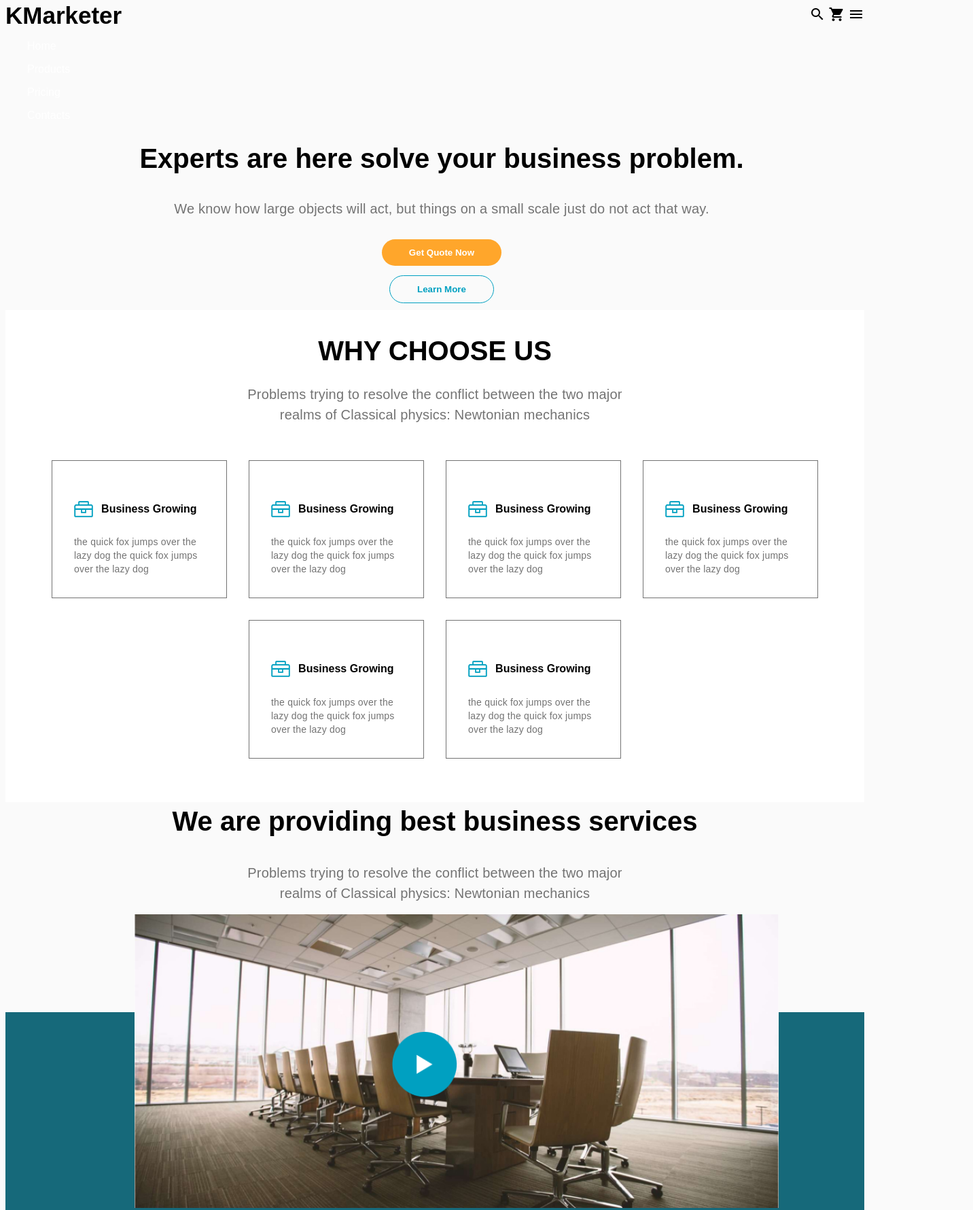
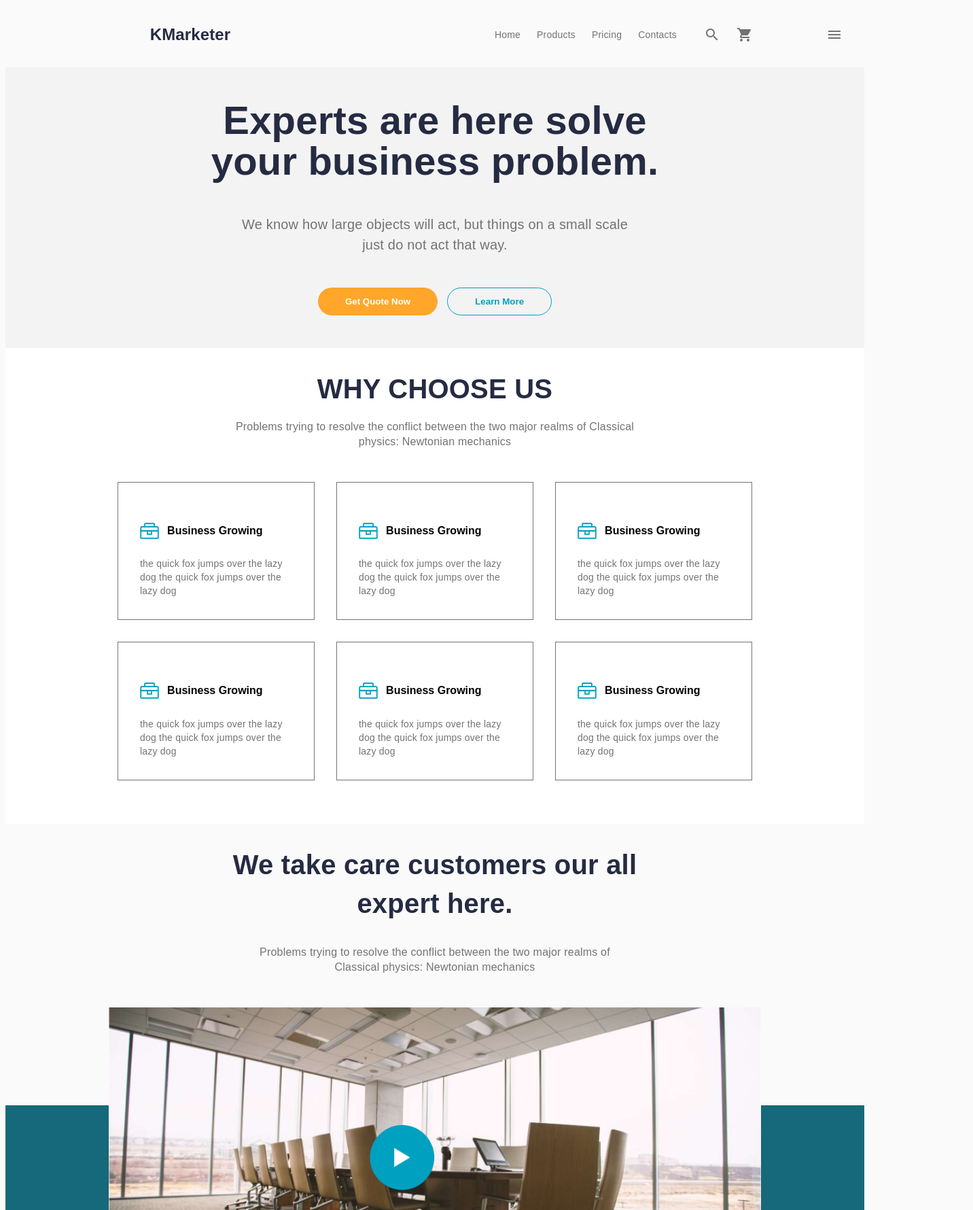
Before and after one commit to serapieTuyishime/KMarketer, a plain HTML site: page index.html in a window 1280 px wide. Shown: the part 5-1785 px from the top of the page at 68% size, 1432 px wide, since content can reach past the window. Drawn offline with Linux system fonts and the light colour scheme.

Commit message:
Done desktop

```diff
--- a/index.html
+++ b/index.html
@@ -10,7 +10,7 @@
       rel="stylesheet">
 </head>
 <body>
-    <div class="navigation">
+    <div class="navigation navigation--small-screen">
         <div class="navigation__logo">
             KMarketer
         </div>
@@ -20,18 +20,33 @@
             <span class="material-icons">menu</span>
         </div>
     </div>
-    <div class="links">
+    <div class="navigation navigation--big-screen">
+        <div class="navigation__logo">
+            KMarketer
+        </div>
+        <div class="navigation__links">
+            <label>Home</label>
+            <label>Products</label>
+            <label>Pricing</label>
+            <label>Contacts</label>
+            <span class="material-icons material-icons--padded">search</span>
+            <span class="material-icons">shopping_cart</span>
+        </div>
+        <span class="material-icons navigation__menu">menu</span>
+
+    </div>
+    <div class="top-links">
         <label>Home</label>
         <label>Products</label>
         <label>Pricing</label>
         <label>Contacts</label>
     </div>
     <div class="spotlight">
-        <div class="title">
+        <div class="title title--large ">
             Experts are here solve
             your business problem.
         </div>
-        <div class="spotlight__desc description ">
+        <div class="description  description--text-lg  ">
             We know how large objects will act, but things on a
             small scale just do not act that way.
         </div>
@@ -41,8 +56,8 @@
         </div>
     </div>
     <div class="services">
-        <label class="title title--uppercase">why choose us</label>
-        <p class="services__desc description ">Problems trying to resolve the
+        <label class="  title title--uppercase">why choose us</label>
+        <p class="description ">Problems trying to resolve the
             conflict between the two major realms of
             Classical physics: Newtonian mechanics </p>
         <div class="services__cards">
@@ -128,15 +143,18 @@
     </div>
     <div class="slideshow "  >
         <div class="slideshow__desc">
-            <div class="slideshow__title title">We are providing best business services</div>
-            <div class="slideshow__body description">
+            <div class="title ">We take care
+            customers our all expert here.</div>
+            <div class="description ">
                 Problems trying to resolve the conflict between
                 the two major realms of Classical physics: Newtonian mechanics
             </div>
         </div>
         <div class="slideshow__footer">
             <div class="slideshow__empty"></div>
+
             <div class="slideshow__background"></div>
+
             <div class="slideshow__video-area">
                 <img src="./img/meeting room.jpg" class="slideshow__video">
                 <img src="./img/play.png" class="slideshow__video-player">
@@ -146,10 +164,10 @@
 
     </div>
     <div class="clients">
-        <div class="title">
+        <div class=" title--capitalize title">
             what clients say
         </div>
-        <div class="description">Problems trying to resolve
+        <div class=" description ">Problems trying to resolve
             the conflict between the two major
             realms of Classical physics:
             Newtonian mechanics
@@ -222,8 +240,8 @@
         </div>
     </div>
     <div class="teams">
-        <div class="title">Meet Our Team</div>
-        <div class="description">
+        <div class=" title">Meet Our Team</div>
+        <div class=" description ">
             Problems trying to resolve the conflict between
             the two major realms of Classical physics: Newtonian mechanics
         </div>
@@ -283,7 +301,7 @@
             <input class="form__message" type="text">
 
         </form>
-        <button class="appointment__button button">
+        <button class="button button--block">
             Book Appointment
         </button>
     </div>
@@ -293,12 +311,12 @@
                 Consulting Agency
                 For Your Business
             </div>
-            <div class="consultation__desc">
+            <div class="description description--justify-left">
                 the quick fox jumps over
                 the lazy dog
             </div>
         </div>
-        <button class="consultation__button button">Contact Us</button>
+        <button class="button--block button">Contact Us</button>
     </div>
     <div class="footer">
         <div class="footer__socials">
@@ -353,10 +371,10 @@
             </div>
 
         </div>
-        <div class="makers">
-            Made With Love By
-            Figmaland All Right Reserved
-        </div>
+    </div>
+    <div class="makers">
+        Made With Love By
+        Figmaland All Right Reserved
     </div>
 
 </body>
--- a/styles.css
+++ b/styles.css
@@ -3,68 +3,111 @@ body{
     background-color: #FAFAFA;
 }
 .navigation{
-    width: 100%;
+    /* width: 100%; */
     display: flex;
     justify-content: space-between;
     align-items: center;
+    padding: 2rem;
+}
+
+.navigation__links{
+    display: flex;
+    gap:1.5rem;
+    width : 40%;
+
+    font-size: 14px;
+    line-height: 24px;
+    text-align: center;
+    letter-spacing: 0.2px;
+    color: #737373;
+    justify-content: right;
+}
+.material-icons--padded{
+    margin-left: 1rem;
+}
+.navigation__menu{
+    color: #737373;
 }
 
 .navigation__logo{
     font-weight: 700;
-    font-size: 35px;
+    font-size: 24px;
+    line-height: 32px;
+    letter-spacing: 0.1px;
+    color: #252B42;
+}
+.navigation__icons{
+    display: flex;
+    gap: 1rem;
+    color: #737373;
 }
 
-.links{
+.top-links{
+
+    font-weight: 400;
+    font-size: 30px;
+    line-height: 45px;
+    letter-spacing: 0.2px;
+    color: #737373;
     height: 100%;
 
     display: grid;
     justify-content: center;
     text-align: center;
-    gap: 12px;
+    gap: 1rem;
 
-    font-size: 16px;
-    font-weight: 400;
-    color: #737373;
-    padding-top : 50px;
-    padding-bottom : 50px;
+    padding : 3.1rem 0;
 
 }
 
 .spotlight{
-    width: 100%;
     height: 100%;
     display: grid;
-    grid-auto-flow: col;
+    background-color: #F3F3F3;
+    /* grid-auto-flow: col; */
 
-    gap: 30px;
-
+    gap: 3rem;
     text-align: center;
     align-content: center;
     justify-items: center;
-    padding: 10px;
+    padding: 3rem 0rem;
 
 }
+
+
 .title{
     font-size: 40px;
-    font-weight: 800;
+    font-weight: 700;
     line-height: 57px;
     text-align: center;
+    letter-spacing: 0.2px;
+    color: #252B42;
+    padding: 0 3rem;
 }
 .title--large{
     font-size: 58px;
     line-height: 60px;
+    padding: unset;
 }
 .title--uppercase{
     text-transform: uppercase;
 }
+.title--capitalize{
+    text-transform: capitalize
+}
+
 .description{
+    font-weight: 500;
+    font-size: 16px;
+    line-height: 22px;
     text-align: center;
-    /* text-align: left; */
+    letter-spacing: 0.2px;
+    color: #737373;
+    padding: 0 2rem;
+}
+.description--text-lg{
     font-size: 20px;
     line-height: 30px;
-    color: #737373;
-    font-weight: 500;
-    letter-spacing: 0.2px;
 }
 .description--justify-left{
     text-align: left;
@@ -74,15 +117,9 @@ body{
     display: grid;
     grid-auto-flow: row;
     gap: 14px;
-    width: 100%;
 
     justify-content: center;
     justify-items: center;
-}
-.spotlight__desc{
-    /* width: 80%; responsive big-screen */
-    margin-left: auto;
-    margin-right: auto;
 }
 .button{
     width:fit-content;
@@ -103,8 +140,9 @@ body{
     border: 1px solid #00A0C1;
     background-color: unset;
 }
+
 .services{
-    padding: 2rem;
+    padding: 2rem 0rem;
     height: 100%;
     background-color: white;
 
@@ -113,10 +151,9 @@ body{
     justify-items: center;
 
     text-align: center;
+
 }
-.services__desc{
-    width: 50%;
-}
+
 .services__cards{
     display: flex;
     flex-wrap: wrap;
@@ -128,7 +165,7 @@ body{
 .card{
     padding: 2rem;
     border: 1px solid #737373;
-    width: 12rem;
+    width: 14rem;
 }
 .card__header
 {
@@ -154,39 +191,34 @@ body{
     text-align: left;
 }
 .slideshow{
-    width: 100%;
-    height: 100%;
+    margin-bottom: 2rem;
     /* position: relative; */
 }
 .slideshow__desc{
+    padding: 2rem;
     display: grid;
     justify-content: center;
     justify-items: center;
     gap: 2rem;
     height: 100%;
 }
-.slideshow__body{
-    width: 60%;
-}
+
 .slideshow__title{
+
     /* width: 50%; responsive big-screen */
 }
 .slideshow__footer{
     position: relative;
     height: 30rem;
-
 }
 
 .slideshow__video-area{
-    width: 75%;
+    width: 76%;
     height: 90%;
-
-    /* margin:  2rem auto; */
     position:absolute;
-
     bottom: 2rem;
-    right: 15%;
-    left: 15%;
+    right: 12%;
+    left: 12%;
     margin: auto;
 }
 .slideshow__video{
@@ -217,7 +249,6 @@ body{
     gap: 0.5rem;
     justify-content: center;
 }
-
 .client-card{
     padding: 2rem;
     display: grid;
@@ -225,11 +256,12 @@ body{
     border: 1px solid #DEDEDE;
     gap:1rem;
     border-radius: 5px;
+    background-color: white;
 }
 .l-clients-cards{
     display: flex;
     flex-wrap: wrap;
-    gap: 1rem;
+    gap: 2rem;
     padding: auto;
     margin-top: 2rem ;
     justify-content: center;
@@ -264,12 +296,19 @@ body{
 .client-card__user-name{
     color: #FFA62B;
 }
+.teams{
+    padding: 2rem;
+    background-color: white;
+}
+
+
 
 .teams__cards{
     display: flex;
     flex-wrap: wrap;
     justify-content: center;
-    gap: 1rem;
+    gap: 2rem;
+    margin-top: 2rem;
 }
 
 .team-card{
@@ -278,7 +317,7 @@ body{
     box-shadow: 0 4px 8px 0 rgba(0, 0, 0, 0.2);
     align-items: center;
     display: grid;
-    gap: 1rem;
+    gap: 1.5rem;
     padding: 0px 0px 2rem 0px;
 }
 
@@ -339,7 +378,7 @@ body{
 }
 .form{
     /* width: 50%; responsive big-screen */
-    width: 100%;
+    /* width: 100%;   */
 
     display: flex;
     flex-wrap: wrap;
@@ -362,10 +401,10 @@ body{
     border: 1px solid #DEDEDE;
     border-radius: 5px;
 }
-.appointment__button
+.button--block
 {
     margin-top: 1rem;
-    width: 80%;
+    width: 95%;
     /* width: auto; responsive in big screen  */
 }
 .consultation{
@@ -374,7 +413,6 @@ body{
     flex-wrap: wrap;
     gap: 1rem;
     justify-content: space-around;
-    border: 2px solid black;
     padding: 2rem;
 }
 .consultation__body{
@@ -395,13 +433,9 @@ body{
     line-height: 20px;
     letter-spacing: 0.2px;
 }
-.consultation__button{
-    width: 90%;
-    /* width: auto; responsive in big screen  */
-}
 .footer{
     background: #252B42;
-    padding: 1rem 0;
+    padding: 1rem;
     color: #FFFFFF;
 }
 .footer__logo{
@@ -413,9 +447,9 @@ body{
 .footer__socials{
     display: grid;
     grid-auto-flow: row;
-    gap: 1rem;
+    gap: 3rem;
     justify-content: space-between;
-    margin: 1rem;
+    padding: 3rem 2rem;
 }
 .footer__icons{
     display: flex;
@@ -427,30 +461,31 @@ body{
 
 }
 .footer__links{
-    display: flex;
-    flex-wrap: wrap;
-    justify-content: space-between;
-    gap: 1rem;
+    display: grid;
+    gap: 3rem;
 }
 .links{
-    width: 14rem;
+    /* width: 14rem; */
     display: flex;
     text-align: left;
     flex-direction: column;
     gap: 1rem;
+
     color: white;
-    padding: 1rem;
-    padding-left: 2rem;
+    font-size: 14px;
+    line-height: 24px;
+    letter-spacing: 0.2px;
+    font-weight: 300;
+
 }
 .links__header{
     font-weight: 700;
     font-size: 16px;
     line-height: 24px;
     letter-spacing: 0.1px;
+    margin: 0.5rem
 }
-.newsletter{
-    padding: 1rem;
-}
+
 .newsletter__header{
     font-weight: 700;
     font-size: 16px;
@@ -467,10 +502,10 @@ body{
     line-height: 28px;
     letter-spacing: 0.2px;
     color: #FFFFFF;
+    margin-bottom: 4rem;
 
 }
 .makers{
-    width: 100%;
     padding: 1rem 5rem;
     background-color:  #16697A;
     text-align: center;
@@ -481,3 +516,27 @@ body{
     letter-spacing: 0.2px;
     color: #FFFFFF;
 }
+
+@media only screen and (min-width: 768px){
+    .navigation--small-screen{
+        display: none;
+    }
+    .top-links{
+        display: none;
+    }
+    .navigation__logo{
+        width: 40%;
+        text-align: center;
+    }
+    .title{
+        padding: 0 18rem;
+    }
+    .description{
+        padding: 0 21rem;
+        /* border: 2px solid black; */
+    }
+    .spotlight__buttons{
+        grid-auto-flow: column;
+    }
+
+}
```
